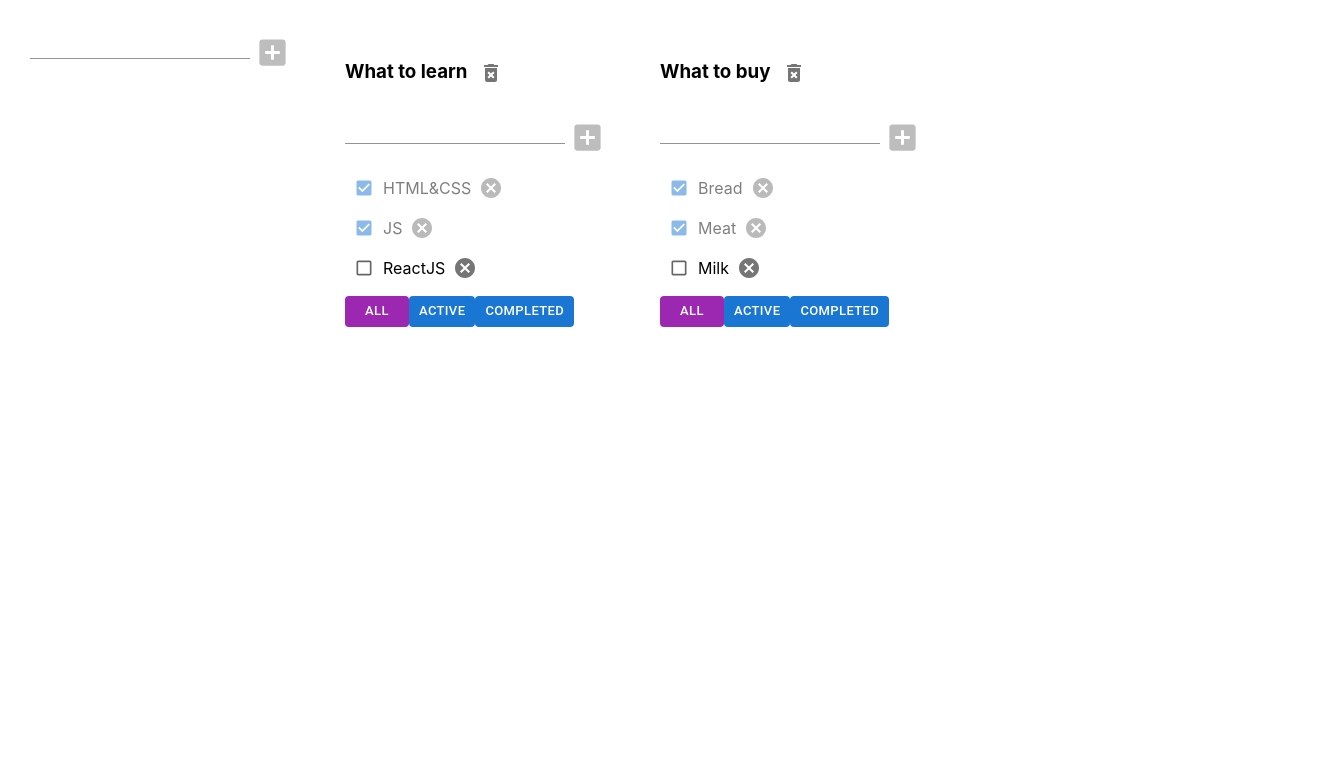
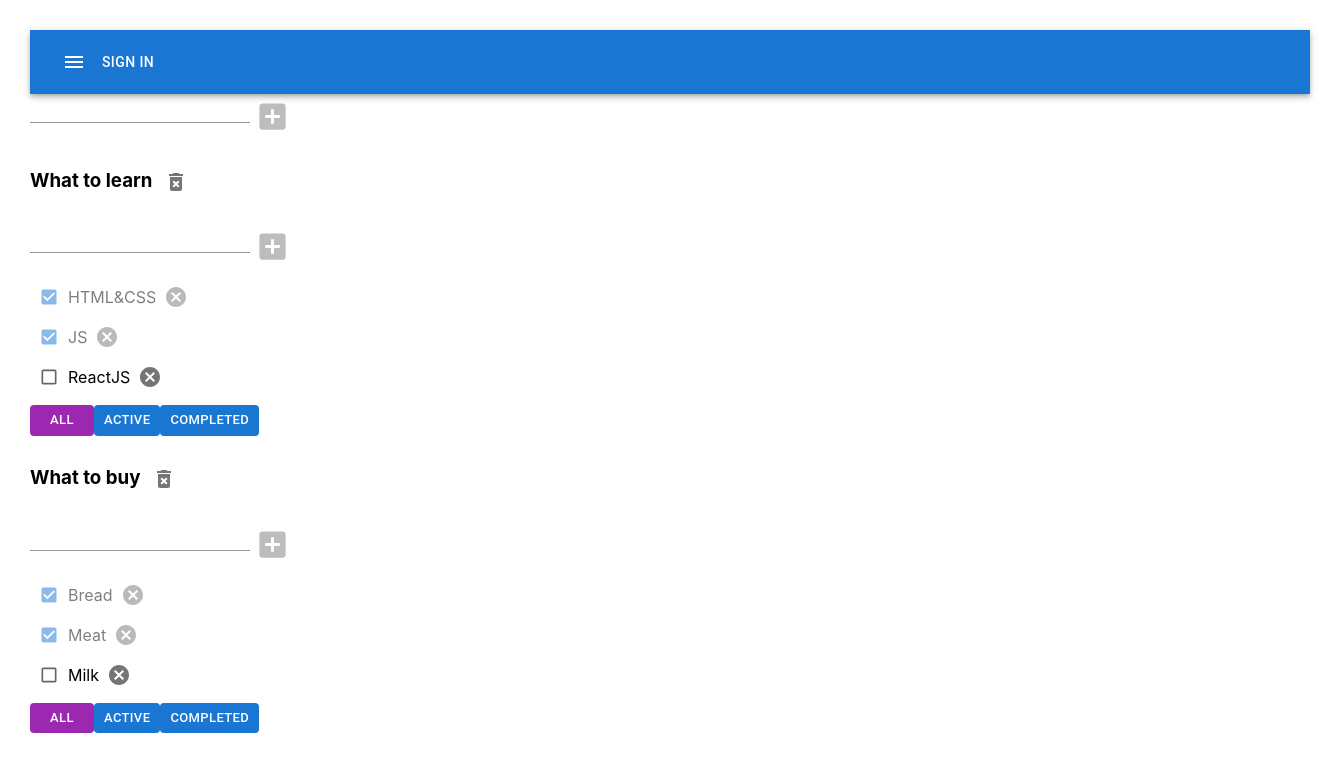
Before and after one commit to ElenaWebDev984/todolist-05-3, a React (Vite) app: page / in a window 1280 px wide. Shown: the top 772 px of the page, 1340 px wide, since content can reach past the window. Built offline with nearby package versions, Linux system fonts and the light colour scheme.

Commit message:
add  AppBar

```diff
--- a/src/App.css
+++ b/src/App.css
@@ -1,10 +1,8 @@
 .app {
   padding: 30px;
   display: flex;
-}
-
-.app > div {
-  margin-right: 50px;
+    flex-direction: column;
+    width: 100vw;
 }
 
 .error {
--- a/src/App.tsx
+++ b/src/App.tsx
@@ -4,6 +4,10 @@
 import {Task, TodolistItem} from './TodolistItem'
 import {getTasksForRender} from "./utils.ts";
 import {CreateItemTitleForm} from "./CreateItemTitleForm.tsx";
+import {AppBar, Toolbar} from "@mui/material";
+import IconButton from "@mui/material/IconButton";
+import Button from "@mui/material/Button";
+import MenuIcon from '@mui/icons-material/Menu';
 
 export type FilterValues = 'all' | 'active' | 'completed'
 
@@ -119,6 +123,14 @@
 
     return (
         <div className="app">
+            <AppBar position={'static'}>
+                <Toolbar>
+                    <IconButton color={'inherit'}>
+                        <MenuIcon/>
+                    </IconButton>
+                    <Button color={'inherit'}>Sign in</Button>
+                </Toolbar>
+            </AppBar>
             <CreateItemTitleForm createTitle={createTodolist}
                                  maxTitleLength={10}
                                  minTitleLength={3}/>
```
